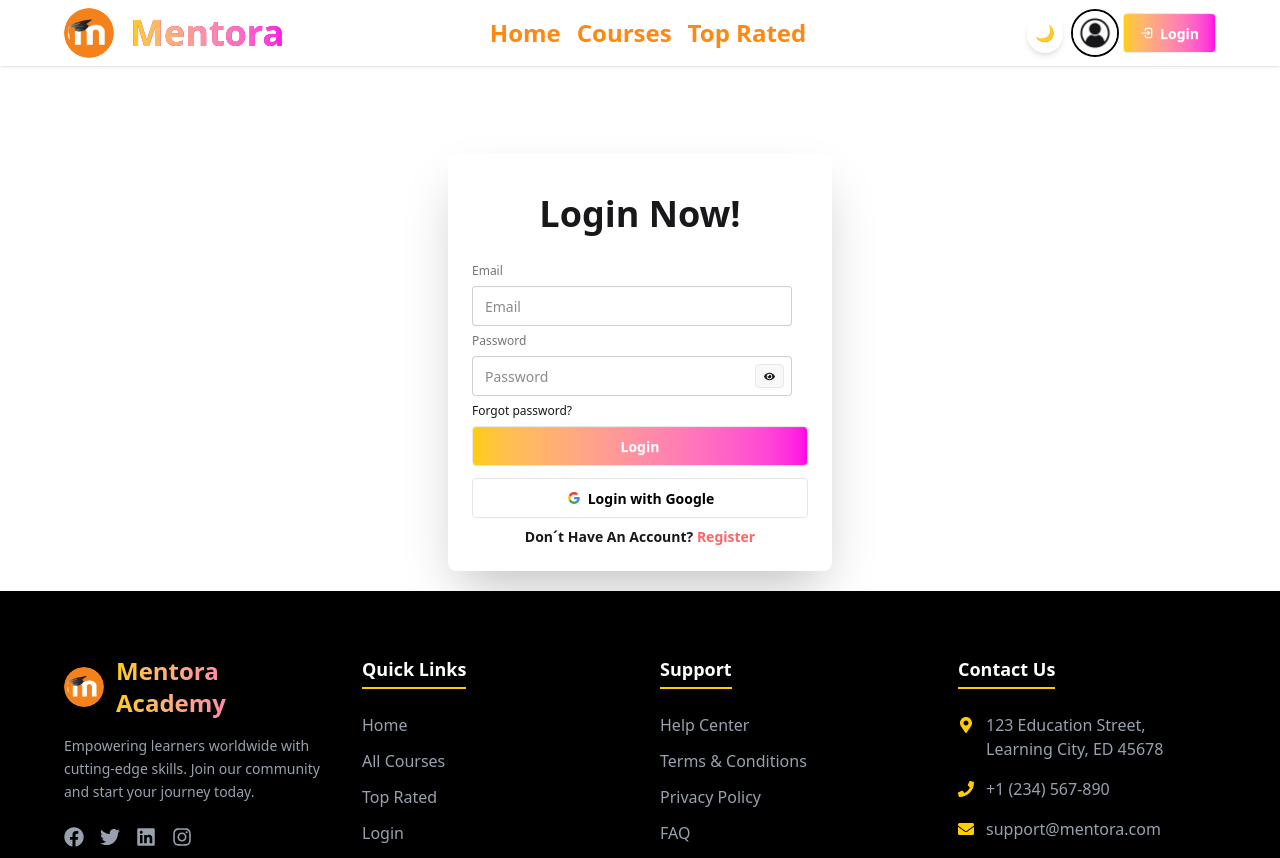
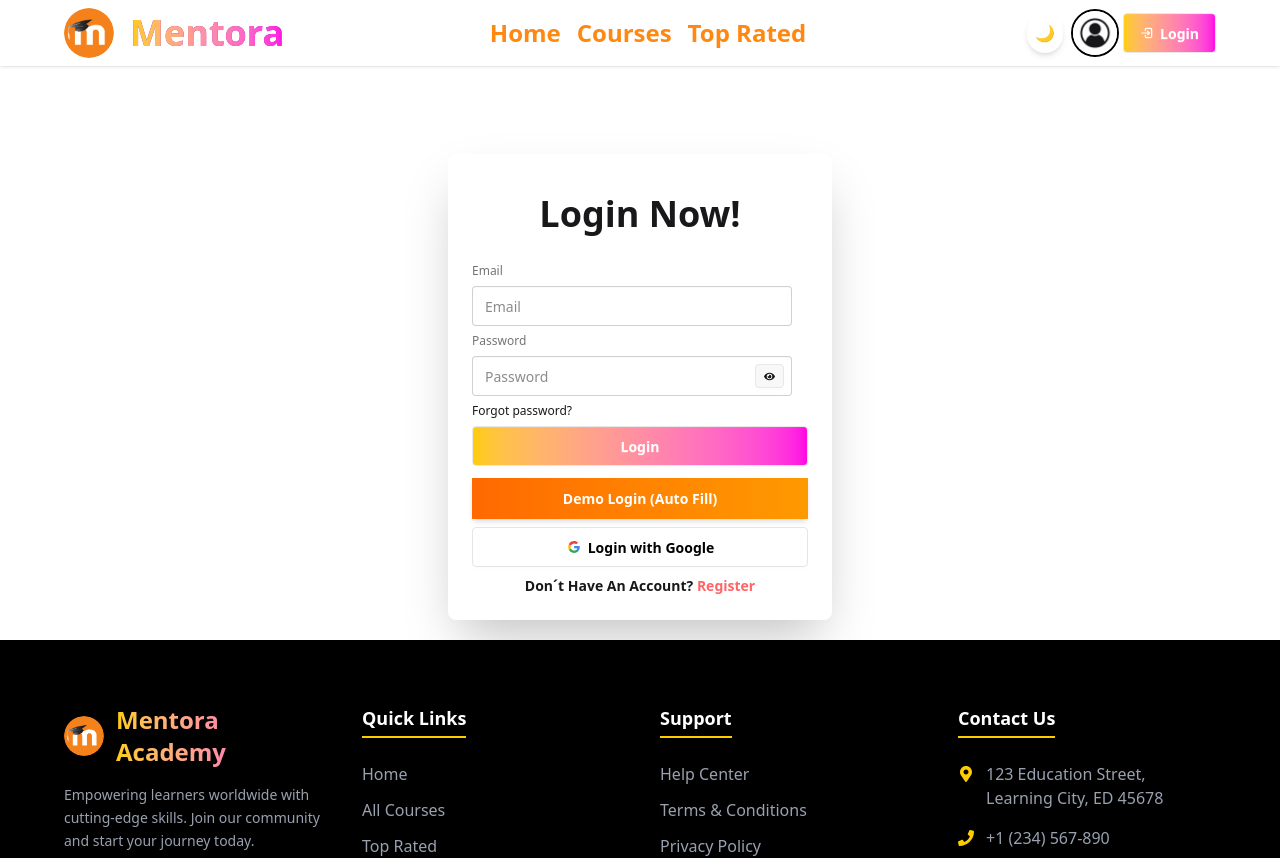
Before and after one commit to mahbubur-r/mentora-academy-client, a React (Vite) app: page /login in a window 1280 px wide. Shown: the top 858 px of the page. Built offline with nearby package versions, Linux system fonts and the light colour scheme; no server answers.

Commit message:
added infinite scroll in courses page  and added demo login in login page

```diff
--- a/src/pages/Courses/Courses.jsx
+++ b/src/pages/Courses/Courses.jsx
@@ -1,4 +1,4 @@
-import React, { Suspense, use, useEffect, useState } from 'react';
+import React, { Suspense, use, useEffect, useState, useRef } from 'react';
 import CourseCard from '../CourseCard/CourseCard';
 import CardSkeleton from '../../components/Skeleton/CardSkeleton';
 
@@ -13,6 +13,8 @@ const Courses = () => {
     const [category, setCategory] = useState("All");
     const [loading, setLoading] = useState(true);
     const [searchLoading, setSearchLoading] = useState(false);
+    const [visibleCount, setVisibleCount] = useState(8);
+    const observerTarget = useRef(null);
 
     // Simulate initial page loading
     useEffect(() => {
@@ -30,6 +32,36 @@ const Courses = () => {
         course1.title.toLowerCase().includes(searchTerm.toLowerCase()) &&
         (category === "All" || course1.category === category)
     );
+
+    // Reset visible count when filters change
+    useEffect(() => {
+        setVisibleCount(8);
+    }, [searchTerm, category]);
+
+    // Infinite Scroll Observer
+    useEffect(() => {
+        const observer = new IntersectionObserver(
+            entries => {
+                if (entries[0].isIntersecting) {
+                    setVisibleCount(prev => prev + 4);
+                }
+            },
+            { threshold: 1.0 }
+        );
+
+        const currentTarget = observerTarget.current;
+        if (currentTarget) {
+            observer.observe(currentTarget);
+        }
+
+        return () => {
+            if (currentTarget) {
+                observer.unobserve(currentTarget);
+            }
+        };
+    }, [filteredCourses]);
+
+    const visibleCourses = filteredCourses.slice(0, visibleCount);
 
     // Handle search with small spinner delay
     const handleSearchChange = (e) => {
@@ -112,10 +144,17 @@ const Courses = () => {
             ) : (
                 <Suspense fallback={<span>Loading courses...</span>}>
                     <div className="grid grid-cols-1 md:grid-cols-2 lg:grid-cols-3 xl:grid-cols-4 gap-10 mt-8 max-w-full mx-auto">
-                        {filteredCourses.map(course => (
+                        {visibleCourses.map(course => (
                             <CourseCard key={course._id} course={course} />
                         ))}
                     </div>
+
+                    {/* Infinite Scroll Trigger / Loader */}
+                    {visibleCount < filteredCourses.length && (
+                        <div ref={observerTarget} className="mt-8 text-center flex justify-center py-4">
+                            <span className="loading loading-spinner text-[#FF8811] loading-lg"></span>
+                        </div>
+                    )}
                 </Suspense>
             )}
         </div>
--- a/src/pages/Login/Login.jsx
+++ b/src/pages/Login/Login.jsx
@@ -58,6 +58,13 @@ const Login = () => {
     }
     // To take email for email field also need to add ref={emailRef}
     const emailRef = useRef();
+    const passwordRef = useRef();
+
+    const handleDemoLogin = (e) => {
+        e.preventDefault();
+        if (emailRef.current) emailRef.current.value = "demo@mentora.com";
+        if (passwordRef.current) passwordRef.current.value = "Demo@123";
+    }
 
     // const handleForgetPassword = (e) => {
     //     e.preventDefault();
@@ -124,7 +131,7 @@ const Login = () => {
                             <input required ref={emailRef} name='email' type="email" className="input" placeholder="Email" />
                             <label className="label">Password</label>
                             <div className="relative">
-                                <input required type={showPass ? 'text' : 'password'} name="password" className="input" placeholder="Password" />
+                                <input required ref={passwordRef} type={showPass ? 'text' : 'password'} name="password" className="input" placeholder="Password" />
                                 <button
                                     onClick={handleShowPass}
                                     className="btn btn-xs absolute top-2 right-6">{showPass ? <FaEyeSlash /> : <FaEye />}</button>
@@ -143,6 +150,17 @@ const Login = () => {
                             error && <p className='text-red-500'>{error}</p>
                         }
                     </form>
+                    <button
+                        onClick={handleDemoLogin}
+                        className="px-6 py-2.5
+             bg-gradient-to-r from-orange-500 to-amber-500
+             text-white font-semibold
+             shadow-md transition-all duration-300
+             hover:from-orange-600 hover:to-amber-600
+             hover:shadow-lg active:scale-95"
+                    >
+                        Demo Login (Auto Fill)
+                    </button>
                     <button onClick={handleGoogleSignIn} className="btn bg-white text-black border-[#e5e5e5]">
                         <svg aria-label="Google logo" width="16" height="16" xmlns="http://www.w3.org/2000/svg" viewBox="0 0 512 512"><g><path d="m0 0H512V512H0" fill="#fff"></path><path fill="#34a853" d="M153 292c30 82 118 95 171 60h62v48A192 192 0 0190 341"></path><path fill="#4285f4" d="m386 400a140 175 0 0053-179H260v74h102q-7 37-38 57"></path><path fill="#fbbc02" d="m90 341a208 200 0 010-171l63 49q-12 37 0 73"></path><path fill="#ea4335" d="m153 219c22-69 116-109 179-50l55-54c-78-75-230-72-297 55"></path></g></svg>
                         Login with Google
```
